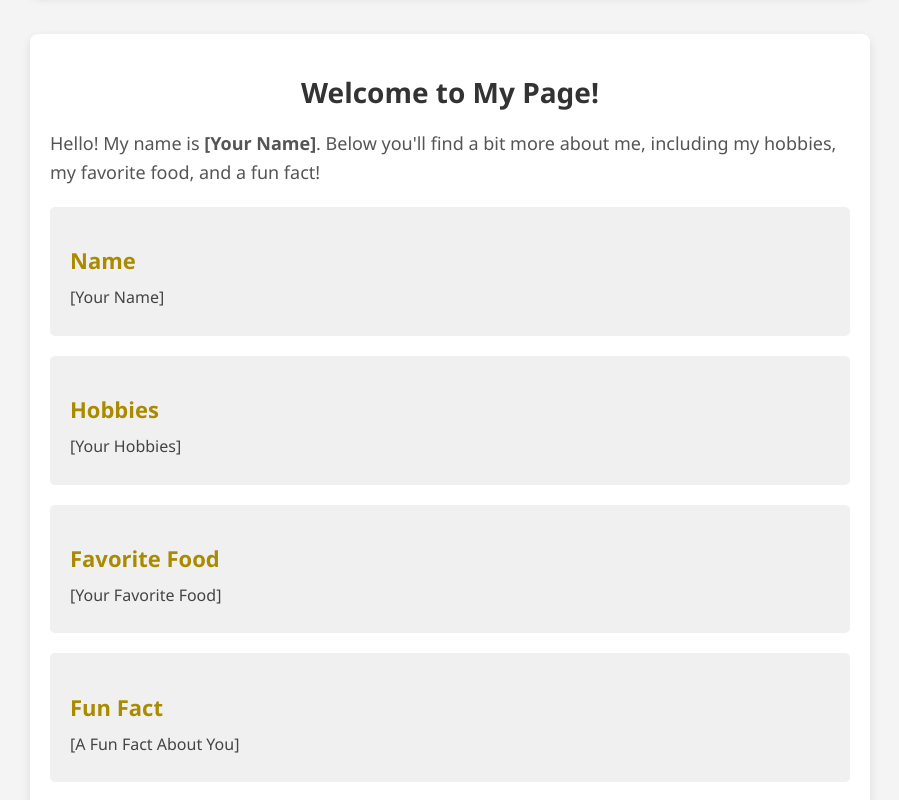
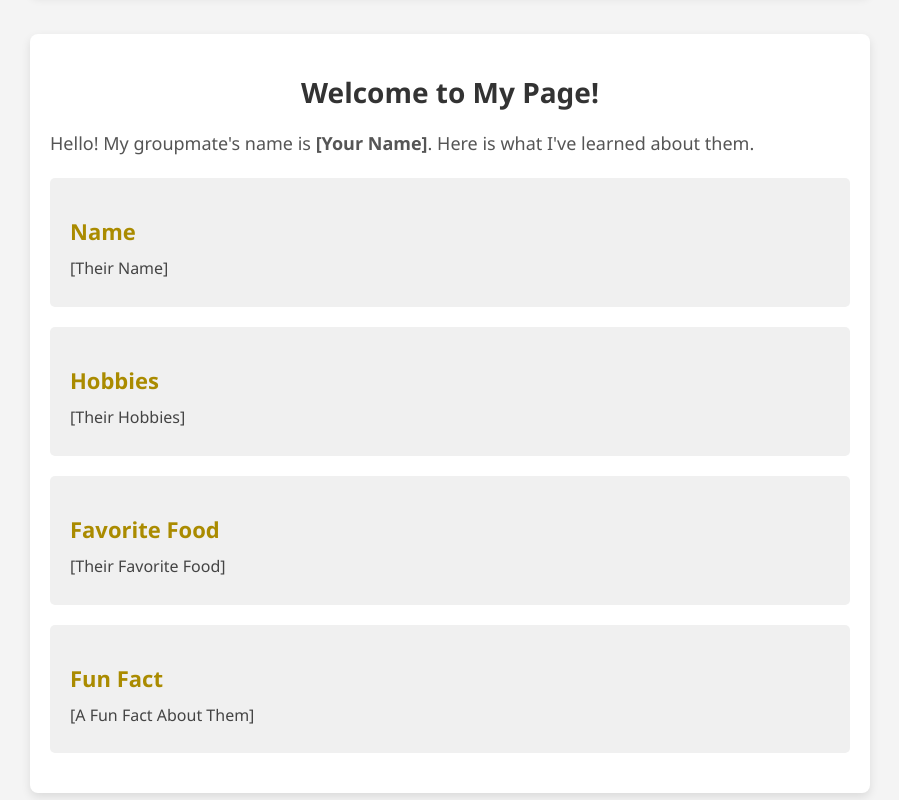
Before and after one commit to ykemsseu/CS3338-Homework-1, a plain HTML site: page index.html in a window 1280 px wide. Shown: the part 940-1740 px from the top of the page, without its empty margins (190-1089 px from the left). Drawn offline with Linux system fonts and the light colour scheme.

Commit message:
Setup index for groupmate

```diff
--- a/index.html
+++ b/index.html
@@ -106,26 +106,26 @@
 
 <div class="container">
     <h1>Welcome to My Page!</h1>
-    <p>Hello! My name is <strong>[Your Name]</strong>. Below you'll find a bit more about me, including my hobbies, my favorite food, and a fun fact!</p>
+    <p>Hello! My groupmate's name is <strong>[Your Name]</strong>. Here is what I've learned about them.</p>
 
     <div class="info-box">
         <h2>Name</h2>
-        <p>[Your Name]</p>
+        <p>[Their Name]</p>
     </div>
 
     <div class="info-box">
         <h2>Hobbies</h2>
-        <p>[Your Hobbies]</p>
+        <p>[Their Hobbies]</p>
     </div>
 
     <div class="info-box">
         <h2>Favorite Food</h2>
-        <p>[Your Favorite Food]</p>
+        <p>[Their Favorite Food]</p>
     </div>
 
     <div class="info-box">
         <h2>Fun Fact</h2>
-        <p>[A Fun Fact About You]</p>
+        <p>[A Fun Fact About Them]</p>
     </div>
 </div>
 
```
